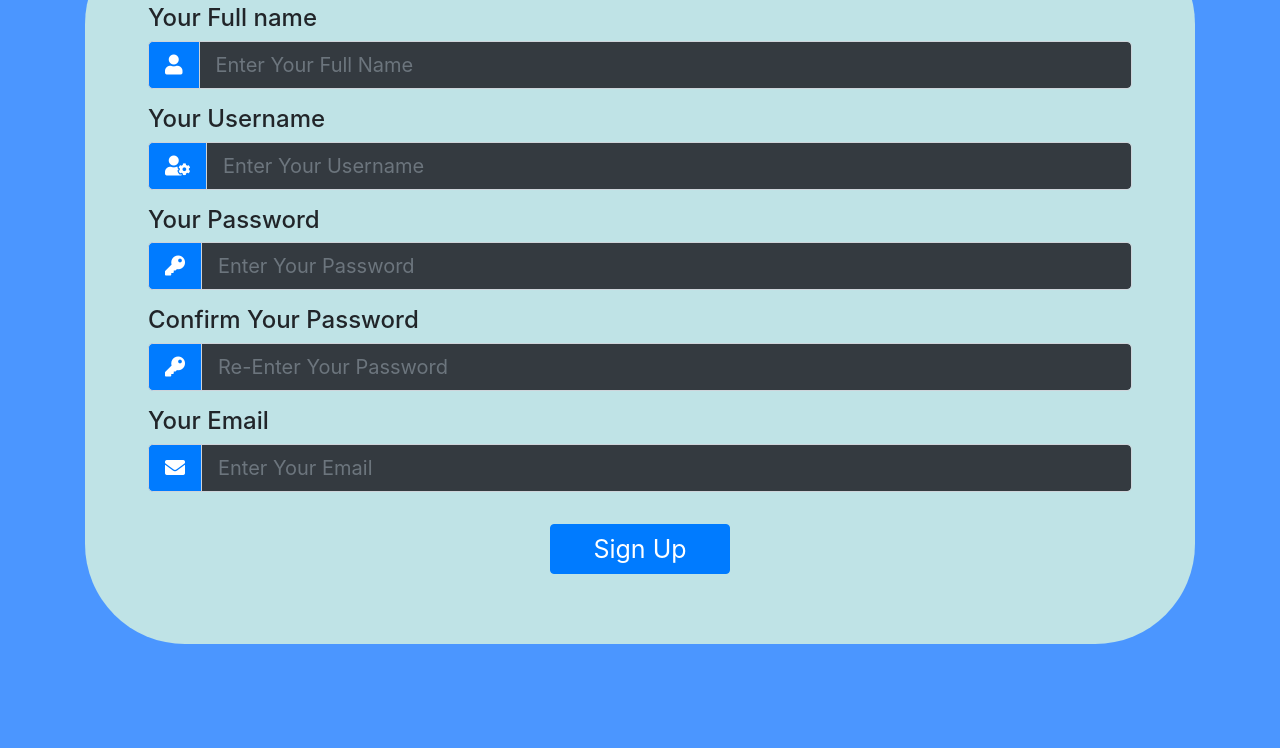
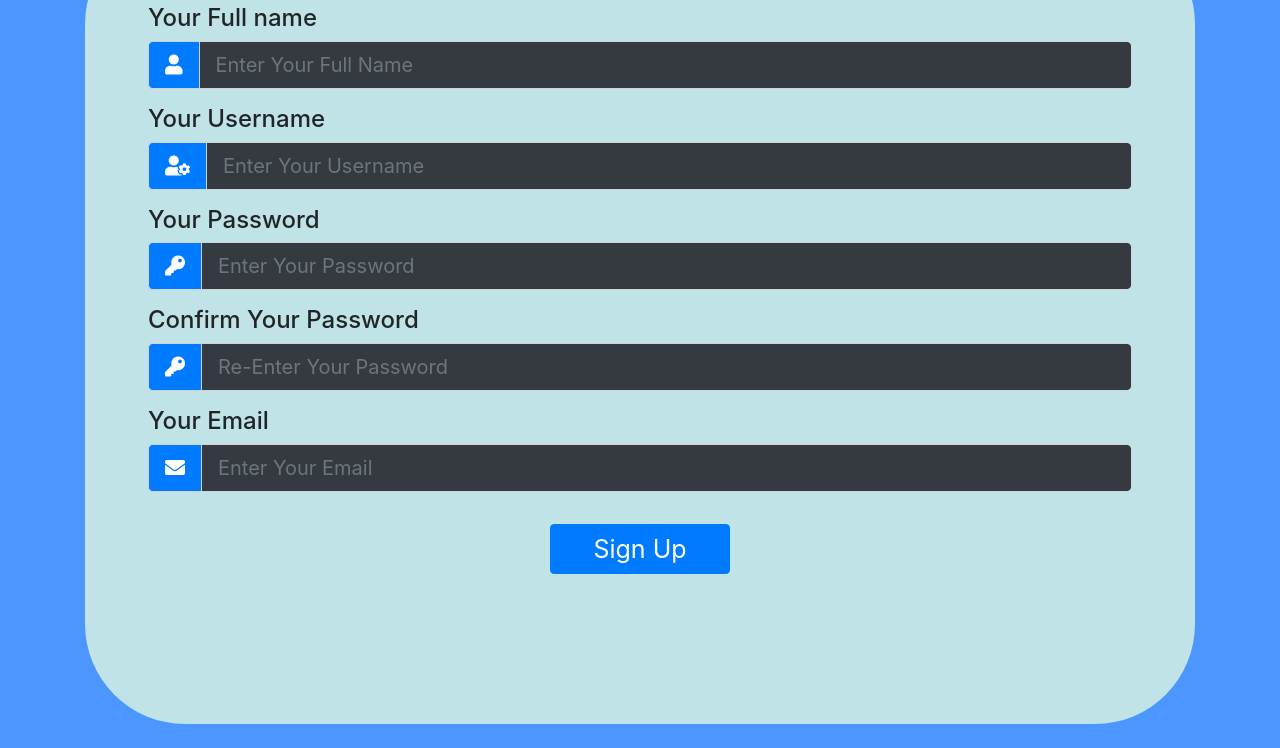
Before and after one commit to mohitsharma98/mohitsharma98.github.io, a plain HTML site: page Signup.html in a window 1280 px wide. Shown: the part 172-920 px from the top of the page. Before the commit the page ends 840 px from the top, so only its background shows below. Drawn offline with nearby package versions, Linux system fonts and the light colour scheme.

Commit message:
Update Signup.html

```diff
--- a/Signup.html
+++ b/Signup.html
@@ -39,7 +39,7 @@
         </nav>
 
 <div style="text-align:center; margin: 0 auto;" class="container">
-    <div style="text-align:center; height: 720px; margin: 0 auto; position: relative; background-color: rgb(191, 227, 230); border-radius: 100px;"
+    <div style="text-align:center; height: 800px; margin: 0 auto; position: relative; background-color: rgb(191, 227, 230); border-radius: 100px;"
       class="container col-lg-12">
       <form style="margin: 0 auto;" class="p-4 m-4">
         <h1 style="font-weight: bold">Create An Account</h1>
```
